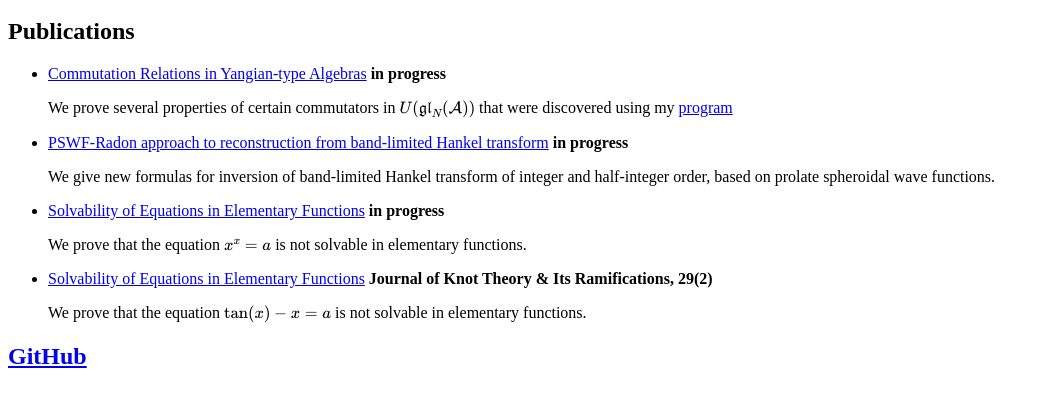
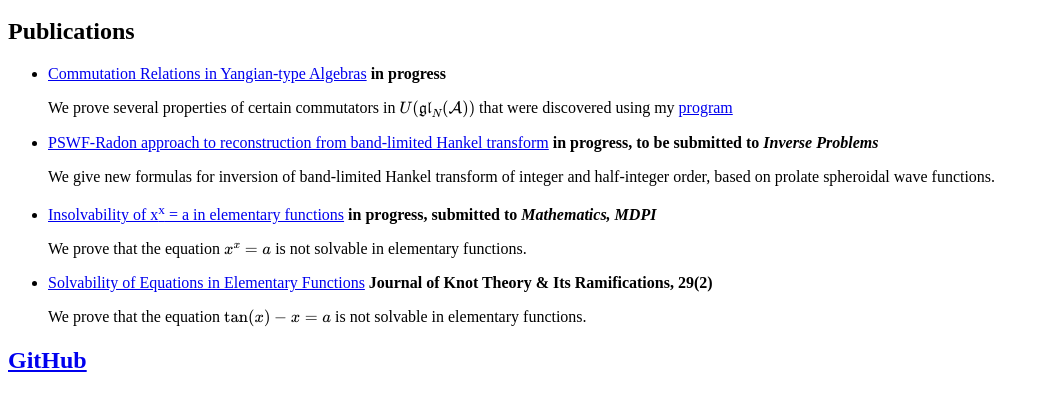
Before and after one commit to rvzaytsev/rvzaytsev.github.io, a plain HTML site: page index.html in a window 1280 px wide. Shown: the part 109-520 px from the top of the page, without its empty margins (0-1046 px from the left). Drawn offline with nearby package versions, Linux system fonts and the light colour scheme.

Commit message:
Fixed names

```diff
--- a/index.html
+++ b/index.html
@@ -3,8 +3,10 @@
 <head>
     <meta charset="UTF-8">
     <title>Rodion</title>
-    <script src="https://polyfill.io/v3/polyfill.min.js?features=es6"></script>
-    <script id="MathJax-script" async src="https://cdn.jsdelivr.net/npm/mathjax@3/es5/tex-mml-chtml.js"></script>
+
+<script src="https://polyfill.io/v3/polyfill.min.js?features=es6"></script>
+<script id="MathJax-script" async src="https://cdn.jsdelivr.net/npm/mathjax@3/es5/tex-mml-chtml.js"></script>
+
 </head>
 <body>
 <center>
@@ -19,13 +21,14 @@
         that were discovered using my <a href="https://github.com/rvzaytsev/yangian">program</a></p></li>
 
     <li><a href="https://rvzaytsev.github.io/pdfs/hankel.pdf">
-        PSWF-Radon approach to reconstruction from band-limited Hankel transform</a> <b>in progress</b>
+        PSWF-Radon approach to reconstruction from band-limited Hankel transform</a> <b>in progress, to be submitted to <i>Inverse Problems</i></b>
     <p>We give new formulas for inversion of band-limited Hankel transform of integer and half-integer order, based on prolate spheroidal wave functions.</p></li>
     <li><a href="https://rvzaytsev.github.io/pdfs/solvability_exp.pdf">
-        Solvability of Equations in Elementary Functions</a><b> in progress</b>
+        Insolvability of x<sup>x</sup> = a
+        in elementary functions</a><b> in progress, submitted to <i>Mathematics, MDPI</i></b>
         <p>We prove that the equation \(x^x = a\) is not solvable in elementary functions.</p>
     </li>
-    <li><a href="https://arxiv.org/pdf/1911.10409.pdf">
+    <li><a href=https://rvzaytsev.github.io/pdfs/solvability_tan_imprint.pdf">
         Solvability of Equations in Elementary Functions</a><b> Journal of Knot Theory & Its Ramifications, 29(2)</b>
     <p>We prove that the equation \(\tan(x) - x = a\) is not solvable in elementary functions.</p></li>
 </ul>
```
Also changed, not shown: 3 other files.
